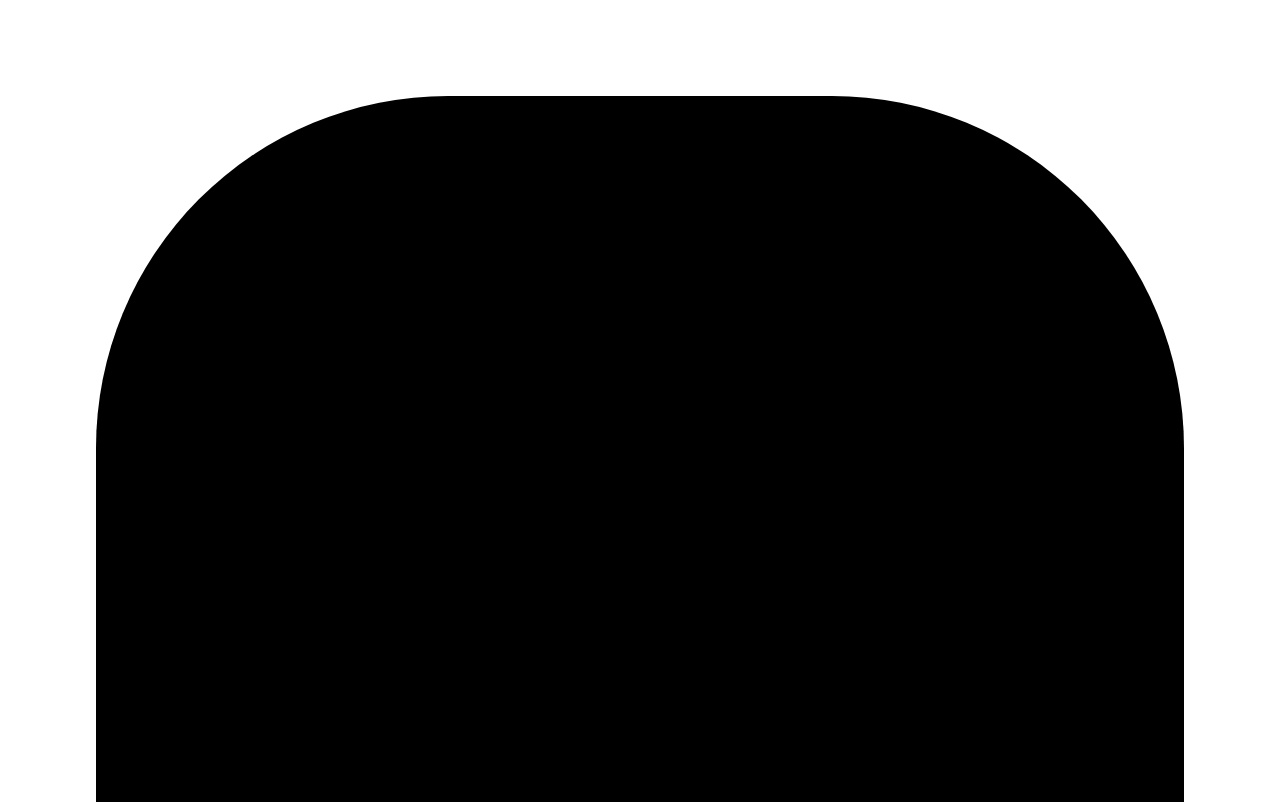
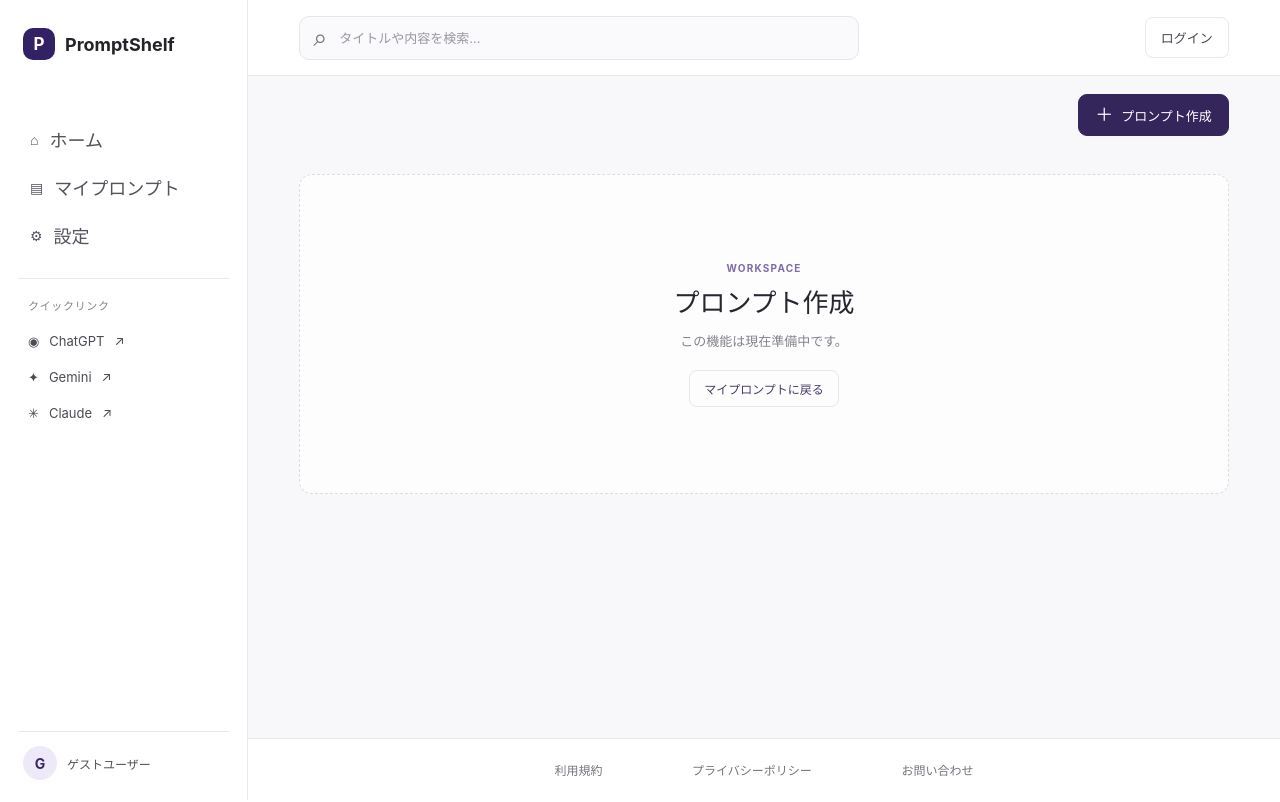
Before and after one commit to yokota-dev-app/graduation_project_app, a React (Vite) app in the folder frontend/: page /mypage/create in a window 1280 px wide. Before the commit this address led to /. Shown: the top 802 px of the page. Built offline with nearby package versions, Linux system fonts and the light colour scheme; no server answers.

Commit message:
feat: add prompt creation button and setting button

```diff
--- a/frontend/src/App.tsx
+++ b/frontend/src/App.tsx
@@ -7,6 +7,7 @@
 import SignupPage from './pages/auth/SignupPage'
 import DashboardLayout from './layouts/DashboardLayout'
 import MyPage from './pages/mypage/MyPage'
+import DashboardPlaceholder from './pages/mypage/DashboardPlaceholder'
 
 function PublicLayout() {
   return (
@@ -28,6 +29,8 @@
       </Route>
       <Route path="/mypage" element={<DashboardLayout />}>
         <Route index element={<MyPage />} />
+        <Route path="create" element={<DashboardPlaceholder title="プロンプト作成" />} />
+        <Route path="settings" element={<DashboardPlaceholder title="設定" />} />
       </Route>
       <Route path="*" element={<Navigate to="/" replace />} />
     </Routes>
--- a/frontend/src/layouts/DashboardLayout.module.css
+++ b/frontend/src/layouts/DashboardLayout.module.css
@@ -226,6 +226,39 @@
   font-size: 13px;
 }
 
+.workspaceActions {
+  display: flex;
+  justify-content: flex-end;
+  padding: 18px clamp(22px, 4vw, 56px) 0;
+}
+
+.createPromptButton {
+  display: inline-flex;
+  min-height: 42px;
+  align-items: center;
+  justify-content: center;
+  gap: 8px;
+  padding: 0 16px;
+  border: 1px solid #34265b;
+  border-radius: 9px;
+  background: #34265b;
+  color: #fff;
+  font-size: 13px;
+  font-weight: 650;
+  text-decoration: none;
+  transition: background 150ms ease, transform 150ms ease;
+}
+
+.createPromptButton:hover {
+  transform: translateY(-1px);
+  background: #463675;
+}
+
+.createPromptButton > span {
+  font-size: 18px;
+  line-height: 1;
+}
+
 .pageContent {
   width: 100%;
   max-width: 1500px;
--- a/frontend/src/layouts/DashboardLayout.tsx
+++ b/frontend/src/layouts/DashboardLayout.tsx
@@ -1,6 +1,6 @@
 import { useState } from 'react';
 import type { FormEvent } from 'react';
-import { Link, Outlet, useNavigate } from 'react-router-dom';
+import { Link, NavLink, Outlet, useNavigate } from 'react-router-dom';
 import { useAuth } from '../features/auth/useAuth';
 import styles from './DashboardLayout.module.css';
 
@@ -33,10 +33,26 @@
         </Link>
 
         <nav className={styles.primaryNav} aria-label="メインメニュー">
-          <Link className={styles.navLink} to="/">⌂ <span>ホーム</span></Link>
-          <Link className={`${styles.navLink} ${styles.activeNavLink}`} to="/mypage">
+          <NavLink
+            className={({ isActive }) => `${styles.navLink} ${isActive ? styles.activeNavLink : ''}`}
+            end
+            to="/"
+          >
+            ⌂ <span>ホーム</span>
+          </NavLink>
+          <NavLink
+            className={({ isActive }) => `${styles.navLink} ${isActive ? styles.activeNavLink : ''}`}
+            end
+            to="/mypage"
+          >
             ▤ <span>マイプロンプト</span>
-          </Link>
+          </NavLink>
+          <NavLink
+            className={({ isActive }) => `${styles.navLink} ${isActive ? styles.activeNavLink : ''}`}
+            to="/mypage/settings"
+          >
+            ⚙ <span>設定</span>
+          </NavLink>
         </nav>
 
         <div className={styles.sidebarDivider} />
@@ -80,6 +96,12 @@
         </header>
 
         {logoutError && <p className={styles.logoutError} role="alert">{logoutError}</p>}
+        <div className={styles.workspaceActions}>
+          <Link className={styles.createPromptButton} to="/mypage/create">
+            <span aria-hidden="true">＋</span>
+            プロンプト作成
+          </Link>
+        </div>
         <main className={styles.pageContent}>
           <Outlet context={searchQuery} />
         </main>
--- /dev/null
+++ b/frontend/src/pages/mypage/DashboardPlaceholder.module.css
@@ -0,0 +1,44 @@
+.placeholder {
+  display: grid;
+  min-height: 320px;
+  align-content: center;
+  justify-items: center;
+  padding: 32px;
+  border: 1px dashed #dedbe4;
+  border-radius: 13px;
+  background: rgb(255 255 255 / 75%);
+  text-align: center;
+}
+
+.eyebrow {
+  margin: 0 0 8px;
+  color: #7d6aab;
+  font-size: 10px;
+  font-weight: 750;
+  letter-spacing: 0.12em;
+}
+
+.placeholder h1 {
+  margin: 0;
+  color: #28252f;
+  font-size: 26px;
+}
+
+.message {
+  margin: 12px 0 20px;
+  color: #85828c;
+  font-size: 13px;
+}
+
+.placeholder a {
+  padding: 9px 14px;
+  border: 1px solid #e8e5ee;
+  border-radius: 8px;
+  color: #493b68;
+  font-size: 12px;
+  text-decoration: none;
+}
+
+.placeholder a:hover {
+  background: #f3f0f8;
+}
--- /dev/null
+++ b/frontend/src/pages/mypage/DashboardPlaceholder.tsx
@@ -0,0 +1,17 @@
+import { Link } from 'react-router-dom';
+import styles from './DashboardPlaceholder.module.css';
+
+interface DashboardPlaceholderProps {
+  title: string;
+}
+
+export default function DashboardPlaceholder({ title }: DashboardPlaceholderProps) {
+  return (
+    <section className={styles.placeholder}>
+      <p className={styles.eyebrow}>WORKSPACE</p>
+      <h1>{title}</h1>
+      <p className={styles.message}>この機能は現在準備中です。</p>
+      <Link to="/mypage">マイプロンプトに戻る</Link>
+    </section>
+  );
+}
```
